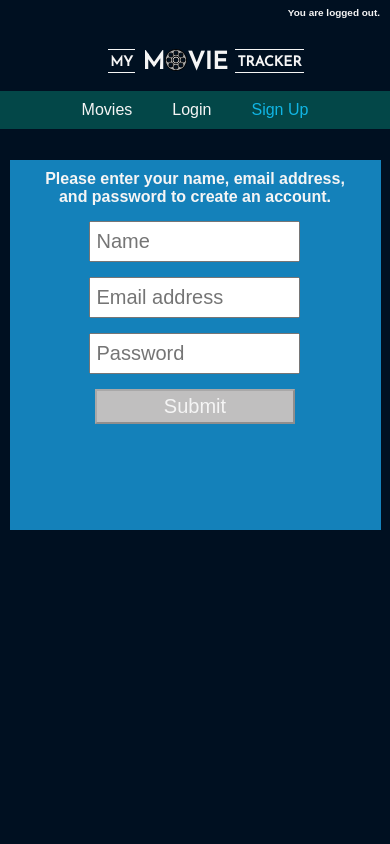
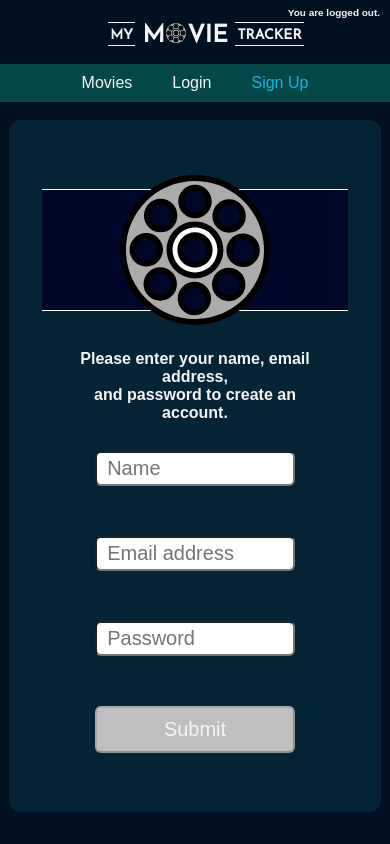
Before and after one commit to mngatewood/movie-tracker2, a React (Create React App) app: page /signup in a window 390 px wide. Built offline with nearby package versions, Linux system fonts and the light colour scheme; no server answers.

Commit message:
Small screen styling

```diff
--- a/src/containers/Card/Card.css
+++ b/src/containers/Card/Card.css
@@ -4,6 +4,7 @@
   width: 220px;
   height: 350px;
   background-color: #1481BA;
+  border-radius: 12px;
 }
 
 .card img {
@@ -11,7 +12,8 @@
   top: 10px;
   width: 200px;
   height: 300px;
-  filter: drop-shadow(5px 5px 5px)
+  filter: drop-shadow(5px 5px 5px);
+  border-radius: 6px;
 }
 
 .card button {
@@ -56,6 +58,8 @@
 
 .movieDetails {
   opacity: 0;
+  border-radius: 6px;
+  transition: opacity 0.5s;
 }
 
 .movieDetails:hover {
@@ -70,12 +74,18 @@
   position: relative;
   top: 15px;
   margin-bottom: 15px;
+  padding: 0 5px;
 }
 
 .overview {
   top: 0;
   height: 240px;
+  padding: 0 10px;
   overflow: auto;
+}
+
+.overview p {
+  text-align: left;
 }
 
 .title h4 {
@@ -110,12 +120,88 @@ img.addFavoriteIcon {
 }
 
 img.addFavoriteIcon:hover {
-  top: -335px;
-  height: 50px;
-  width: 55px;
+  transform: scale(1.2);
 }
 
 img.addFavoriteIcon:hover .addFaveError {
   top: -680px;
   width: 202px;
 }
+
+@media screen and (max-width: 768px){
+
+  .card {
+    margin: 12px 12px;
+    width: 165px;
+    height: 263px;
+  }
+
+  .card img {
+    top: 5px;
+    width: 150px;
+    height: 225px;
+  }
+
+  .movieDetails {
+    border-radius: 3px;
+  }
+
+  .movieDetails {
+    top: -160px;
+    left: 5px;
+  }
+
+  .addFaveError {
+    top: -498px;
+    left: 7px;
+    width: 151px;
+    height: 214px;
+    padding-top: 10px;
+    border-radius: 5px;
+  }
+
+  .movieDetails {
+    top: -232px;
+    left: 5px;
+    width: 150px;
+    height: 225px;
+  }
+
+  .rating {
+    left: -12px;
+    bottom: -26px;
+    width: 120px;
+    font-size: 12px;
+  }
+
+  .title {
+    top: 8px;
+    margin-bottom: 8px;
+  }
+
+  .title h4 {
+    margin: 8px 0;
+    font-size: 12px;
+  }
+
+  .overview {
+    height: 184px;
+    padding: 0 6px;
+
+  }
+
+  .overview p {
+    margin: 4px 0;
+    font-size: 12px;
+  }
+
+  img.addFavoriteIcon {
+    top: -248px;
+    right: -48px;
+    height: 38px;
+    width: 38px;
+  }
+
+
+
+}
--- a/src/containers/CardContainer/CardContainer.css
+++ b/src/containers/CardContainer/CardContainer.css
@@ -8,3 +8,15 @@
 .fetch-error {
   color: #f5f5f5;
 }
+
+@media screen and (max-width: 768px) {
+  .card-container {
+    margin-top: 130px;
+  }
+}
+
+@media screen and (max-width: 640px) {
+  .card-container {
+    margin-top: 112px;
+  }
+}
--- a/src/containers/Header/Header.css
+++ b/src/containers/Header/Header.css
@@ -75,7 +75,7 @@ a:hover {
 
   .header h1 {
     font-size: 24px;
-    margin-top: 36px;
+    margin-top: 16px;
   }
 
   .sub-title {
--- a/src/containers/Header/Header.js
+++ b/src/containers/Header/Header.js
@@ -15,45 +15,41 @@ export class Header extends Component {
 
   render() {
     const { user, error } = this.props;
-    return <div className="header">
+    return (
+      <div className="header">
         <div className="title">
           <img className="film-reel" src={filmReel} alt="film reel icon" />
           <h1>
             <span className="sub-title">MY</span>&nbsp;M &nbsp; VIE&nbsp;
-          <span className="sub-title">TRACKER</span></h1>
+            <span className="sub-title">TRACKER</span>
+          </h1>
         </div>
-      { user.name ?
+        <div className="welcome">
+          {user.name
+            ? <h5>Welcome {user.name}</h5>
+            : <h5>You are logged out.</h5>
+          }
+        </div>
         <div className="nav">
-          <div className="welcome">
-            <h5>Welcome { user.name }</h5>
-          </div>
           <div className="nav-link-wrapper">
             <NavLink exact to="/">Movies</NavLink>
           </div>
           <div className="nav-link-wrapper">
-            <NavLink to="/login" onClick={this.handleClick}>Logout</NavLink>
+            {user.name
+              ? <NavLink to="/login" onClick={this.handleClick}>Logout</NavLink>
+              : <NavLink to="/login">Login</NavLink>
+            }
           </div>
           <div className="nav-link-wrapper">
-            <NavLink to="/favorites">Favorites</NavLink>
+            {user.name
+              ? <NavLink to="/favorites">Favorites</NavLink>
+              : <NavLink to="/signup">Sign Up</NavLink>
+            }
           </div>
         </div>
-        :
-        <div className="nav">
-          <div className="welcome">
-            <h5>You are logged out.</h5>
+        <h2>{error}</h2>
       </div>
-          <div className="nav-link-wrapper">
-            <NavLink exact to="/">Movies</NavLink>
-          </div>
-          <div className="nav-link-wrapper">
-            <NavLink to="/login">Login</NavLink>
-          </div>
-          <div className="nav-link-wrapper">
-            <NavLink to="/signup">Sign Up</NavLink>
-          </div>
-        </div>}
-      <h2>{error}</h2>
-    </div>;
+    );
   }
 }
 
--- a/src/containers/Login/Login.css
+++ b/src/containers/Login/Login.css
@@ -1,9 +1,32 @@
 .login {
   padding: 30px;
   margin: 160px auto 0 auto;
-  width: 500px;
-  height: 250px;
-  background-color: #1481BA;
+  width: 80%;
+  max-width: 500px;
+  background-color: rgba(8, 51, 68, 0.6);
+  border-radius: 12px;
+}
+
+.film-reel-lg {
+  display: block;
+  margin: 32px -50%;
+  width: 150px;
+  z-index: 1;
+}
+
+.icon-container {
+  display: flex;
+  justify-content: center;
+  align-items: center;
+  height: 200px;
+}
+
+.icon-container .reel-strip {
+  width: 75%;
+  height: 120px;
+  border-top: 1px solid #fff;
+  border-bottom: 1px solid #fff;
+  background-color: rgb(0, 6, 40);
 }
 
 h4 {
@@ -12,61 +35,61 @@ h4 {
 }
 
 form {
+  display: flex;
+  flex-direction: column;
+  justify-content: center;
+  align-items: center;
   margin: 30px auto;
-  width: 320px;
+  width: 80%;
+  max-width: 320px;
+  height: 250px;
 }
 
-input {
+input, form button {
   display: block;
-  padding-left: 5px;
-  margin: 25px auto;
-  width: 300px;
+  padding: 10px;
+  margin: 25px 32px;
+  width: 80%;
+  max-width: 256px;
   height: 35px;
   font-size: 20px;
+  border-radius: 6px;
+  box-sizing: border-box;
 }
 
 h2.errorMessage {
   margin-bottom: 0;
-  color: #034748;
+  color: rgb(203, 213, 225);
 }
 
 form button {
-  width: 307px;
-  height: 35px;
-  background-color: #11B5E4;
+  height: auto;
+  padding: 10px;
+  background-color: rgba(8, 145, 178, 0.6);
   color: #f5f5f5;
-  font-size: 20px;
+  cursor: pointer;
+}
+
+form button:hover:enabled {
+  background-color: rgba(8, 145, 178, 0.8);
 }
 
 button:disabled {
   background-color: #c0bfbf;
 }
 
-@media screen and (max-width: 720px){
+@media screen and (max-width: 768px){
 
   .login {
-    width: 90%;
-    height: 280px;
-    padding: 10px;
+    margin-top: 140px;
   }
 
 }
 
-@media screen and (max-width: 500px){
+@media screen and (max-width: 640px){
 
   .login {
-    padding: 10px;
+    margin-top: 120px;
   }
 
-  input, form button {
-    width: 200px;
-    margin: 0 auto;
-  }
-
-  form {
-  margin: auto;
-  width: 90%;
 }
-
-
-}
--- a/src/containers/Login/Login.js
+++ b/src/containers/Login/Login.js
@@ -6,6 +6,7 @@ import { validateUser, setError, addFavorites } from '../../actions';
 import './Login.css';
 import { connect } from 'react-redux';
 import PropTypes from 'prop-types';
+import filmReel from '../../assets/film-reel.svg';
 
 export class Login extends Component {
   constructor() {
@@ -30,6 +31,7 @@ export class Login extends Component {
       this.props.addFavorites(favorites);
       this.props.history.push('/');
     } catch (error) {
+      console.log("error", error);
       this.setState({
         email: "",
         password: "",
@@ -42,6 +44,11 @@ export class Login extends Component {
     const enableSubmit = this.state.email && this.state.password;
     return (
       <div className="login">
+        <div className="icon-container">
+          <div className="reel-strip" />
+          <img className="film-reel-lg" src={filmReel} alt="film reel icon" />
+          <div className="reel-strip" />
+        </div>
         <h4>Please enter your email address and password to login.</h4>
         <form onSubmit={this.handleSubmit}>
           <input
--- a/src/containers/Signup/Signup.css
+++ b/src/containers/Signup/Signup.css
@@ -1,16 +1,35 @@
 .signup {
   padding: 30px;
   margin: 160px auto 0 auto;
-  width: 500px;
-  height: 320px;
-  background-color: #1481BA;
+  width: 80%;
+  max-width: 500px;
+  background-color: rgba(8, 51, 68, 0.6);
+  border-radius: 12px;
 }
 
-input {
-  margin: 15px auto;
+.signup form {
+  height: 300px;
 }
 
-@media screen and (max-width: 860px){
+@media screen and (max-width: 768px){
+
+  .signup {
+    margin-top: 140px;
+  }
+
+}
+
+@media screen and (max-width: 640px){
+
+  .signup {
+    margin-top: 120px;
+  }
+
+}
+
+
+
+/* @media screen and (max-width: 860px){
 
   .signup {
     height: 340px;
@@ -33,4 +52,4 @@ input {
     height: 350px;
   }
 
-}
+} */
--- a/src/containers/Signup/Signup.js
+++ b/src/containers/Signup/Signup.js
@@ -6,6 +6,7 @@ import { validateUser } from '../../actions';
 import { connect } from 'react-redux';
 import { withRouter } from 'react-router-dom';
 import PropTypes from 'prop-types';
+import filmReel from '../../assets/film-reel.svg';
 
 export class Signup extends Component {
   constructor() {
@@ -63,7 +64,13 @@ export class Signup extends Component {
       this.state.name &&
       this.state.email &&
       this.state.password;
-    return <div className="signup">
+    return (
+      <div className="signup">
+        <div className="icon-container">
+          <div className="reel-strip" />
+          <img className="film-reel-lg" src={filmReel} alt="film reel icon" />
+          <div className="reel-strip" />
+        </div>
         <h4>Please enter your name, email address, <br />
         and password to create an account.</h4>
         <form onSubmit={this.handleSubmit}>
@@ -93,7 +100,8 @@ export class Signup extends Component {
           </button>
         </form>
         <h2 className="errorMessage">{this.state.errorMessage}</h2>
-    </div>;
+      </div>
+    );
   }
 }
 
```
Lines whose indentation alone changed are shown as unchanged.
